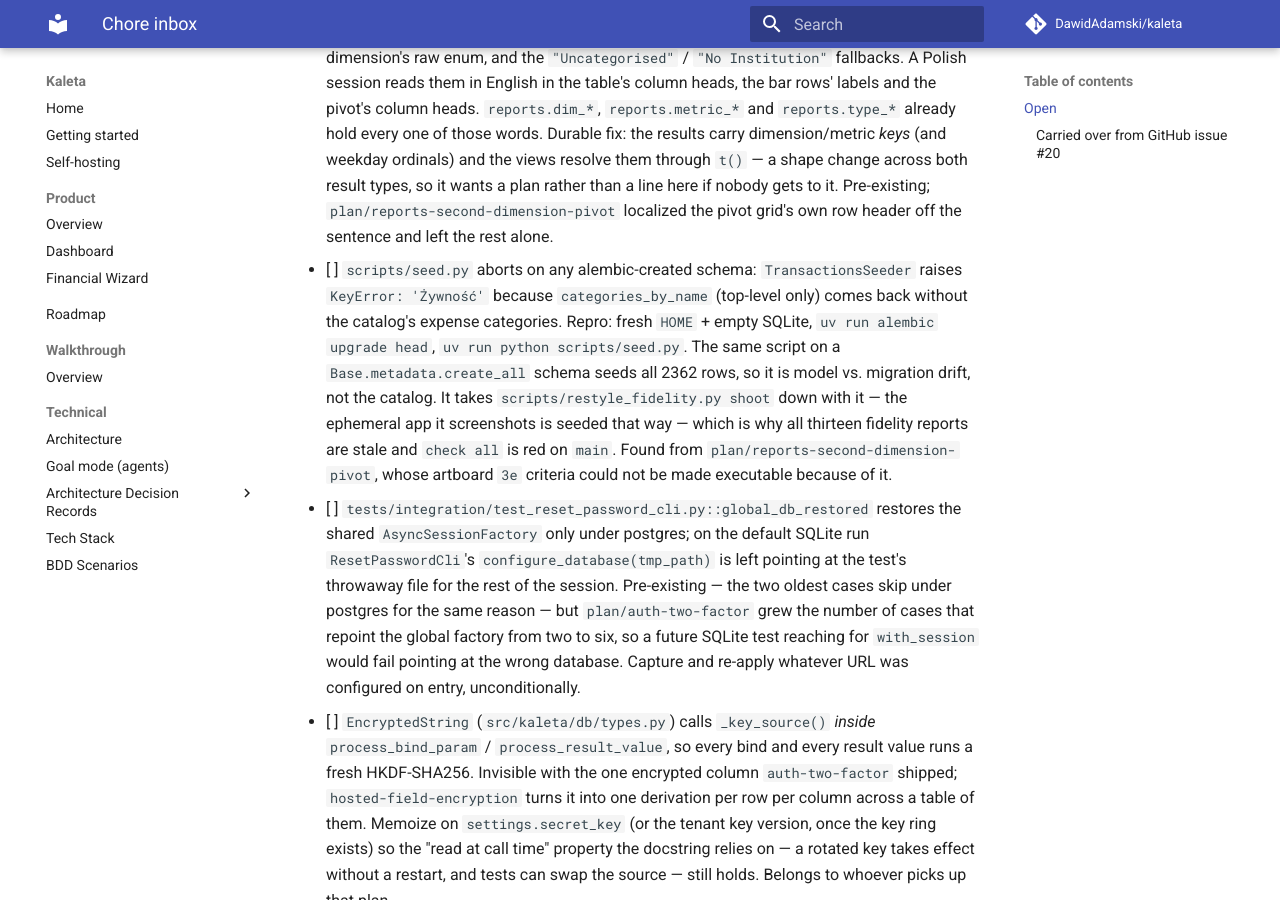
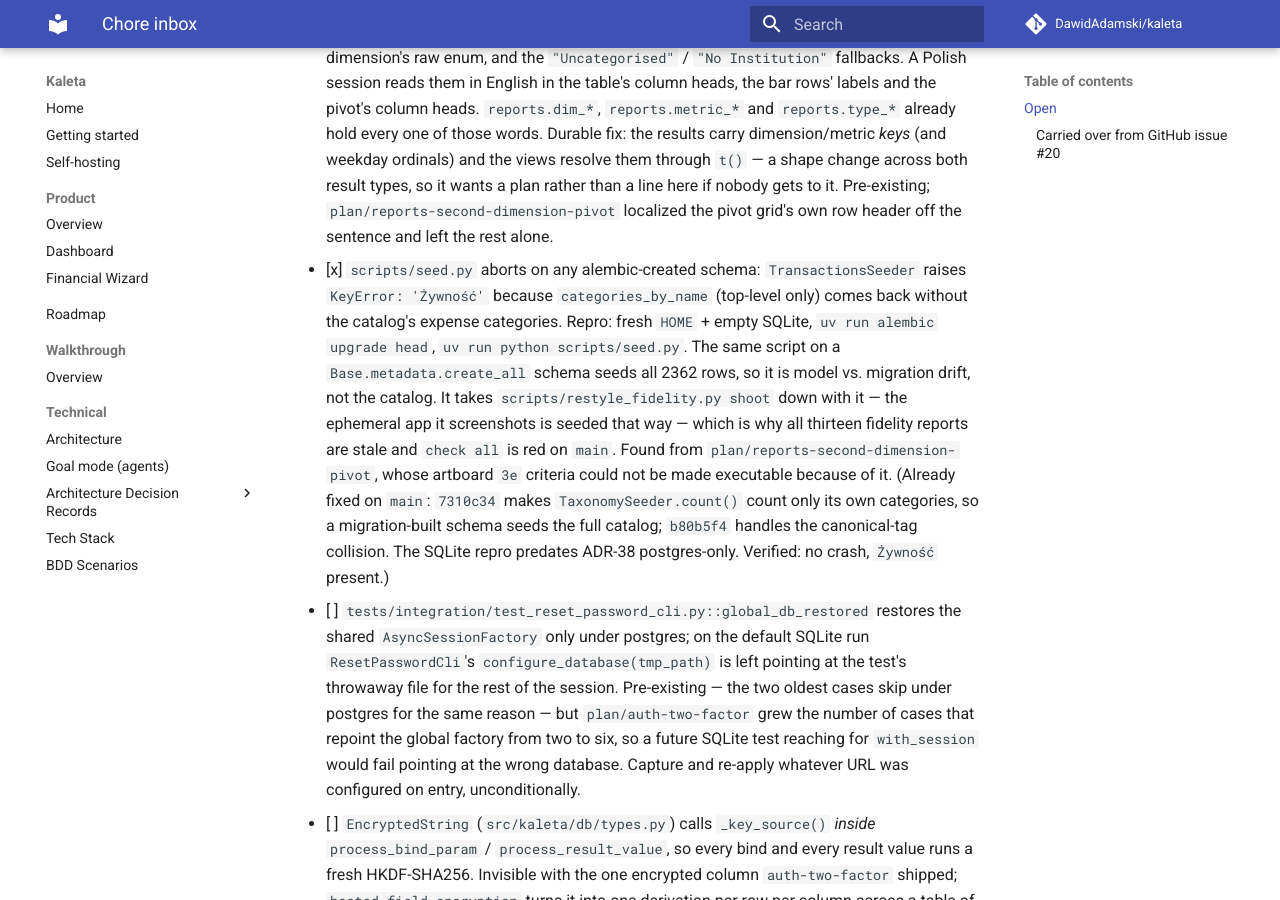
Before and after one commit to DawidAdamski/kaleta, an MkDocs documentation site: the page built from docs/plans/chores.md, in a window 1280 px wide and 900 px high, scrolled down 1746 px. Built offline with MkDocs 1.6.1 and Material for MkDocs 9.7.7, drawn with Linux system fonts in a browser that asks for light colours; comment, search, counter and statistics services are not loaded; some of the changed text lies outside the part shown.

Commit message:
chore(plans): tick the stale 'seed KeyError Żywność' chores (already fixed)
Both entries describe a crash that was fixed on main by 7310c34 (TaxonomySeeder
counts only its own categories, so a migration-built schema seeds the full
catalog) and b80b5f4 (canonical-tag collision). A lane reproduced the exact
scenario and confirmed no crash / 'Żywność' present, so no code change is
warranted — just correcting the stale inbox entries with the fix references.

Co-Authored-By: Claude Opus 4.8 <noreply@anthropic.com>

```diff
--- a/docs/plans/chores.md
+++ b/docs/plans/chores.md
@@ -90,7 +90,7 @@ the "Small findings" section of `AGENTS.md` for the rule of thumb.
       Pre-existing; `plan/reports-second-dimension-pivot` localized the pivot
       grid's own row header off the sentence and left the rest alone.
 
-- [ ] `scripts/seed.py` aborts on any alembic-created schema:
+- [x] `scripts/seed.py` aborts on any alembic-created schema:
       `TransactionsSeeder` raises `KeyError: 'Żywność'` because
       `categories_by_name` (top-level only) comes back without the catalog's
       expense categories. Repro: fresh `HOME` + empty SQLite, `uv run alembic
@@ -102,6 +102,10 @@ the "Small findings" section of `AGENTS.md` for the rule of thumb.
       reports are stale and `check all` is red on `main`. Found from
       `plan/reports-second-dimension-pivot`, whose artboard `3e` criteria
       could not be made executable because of it.
+      (Already fixed on `main`: `7310c34` makes `TaxonomySeeder.count()` count
+      only its own categories, so a migration-built schema seeds the full
+      catalog; `b80b5f4` handles the canonical-tag collision. The SQLite repro
+      predates ADR-38 postgres-only. Verified: no crash, `Żywność` present.)
 
 - [ ] `tests/integration/test_reset_password_cli.py::global_db_restored`
       restores the shared `AsyncSessionFactory` only under postgres; on the
@@ -391,7 +395,7 @@ check it still reproduces before acting on it.
       `ValidationError` is reported by message only. Found by
       `plan/hosted-tenancy-foundation`. (Fixed: plan/settings-error-no-secret-leak)
 
-- [ ] "Seed example data" fails with `KeyError: 'Żywność'`
+- [x] "Seed example data" fails with `KeyError: 'Żywność'`
       (`seeders/transactions.py`) on any database built by the migrations —
       self-hosted and hosted alike, also on `main`. The migrations seed the
       Subscriptions category tree, so `TaxonomySeeder.count()` (all
@@ -401,6 +405,9 @@ check it still reproduces before acting on it.
       rows. Count only the seeder's own categories (or check for
       "Żywność"), and add a test on a migrated database. Found in the manual
       run of `hosted-tenancy-foundation`.
+      (Already fixed on `main` by `7310c34` + `b80b5f4`; this entry predates the
+      fix. Covered in the slow tier by
+      `test_example_data.py::test_cli_and_registry_produce_the_same_dataset`.)
 - [ ] **Flaky e2e `test_a_late_upload_does_not_take_the_step_you_chose`
       (KAL-CSV-028).** Failed once in a full `verify.sh --e2e` run (1 of 219)
       and passed 3/3 when rerun on its own. Under load, step panel 2 stays
```
